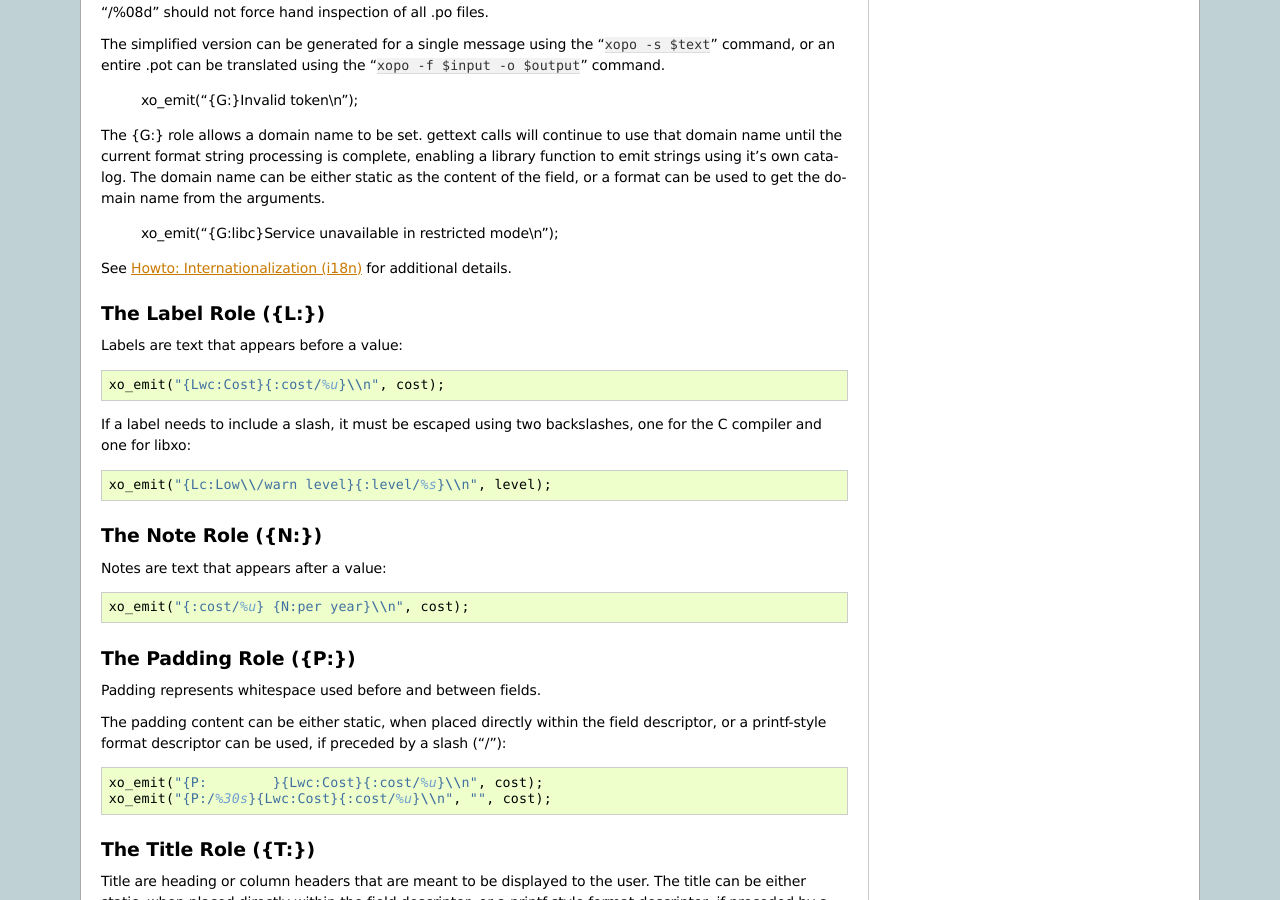
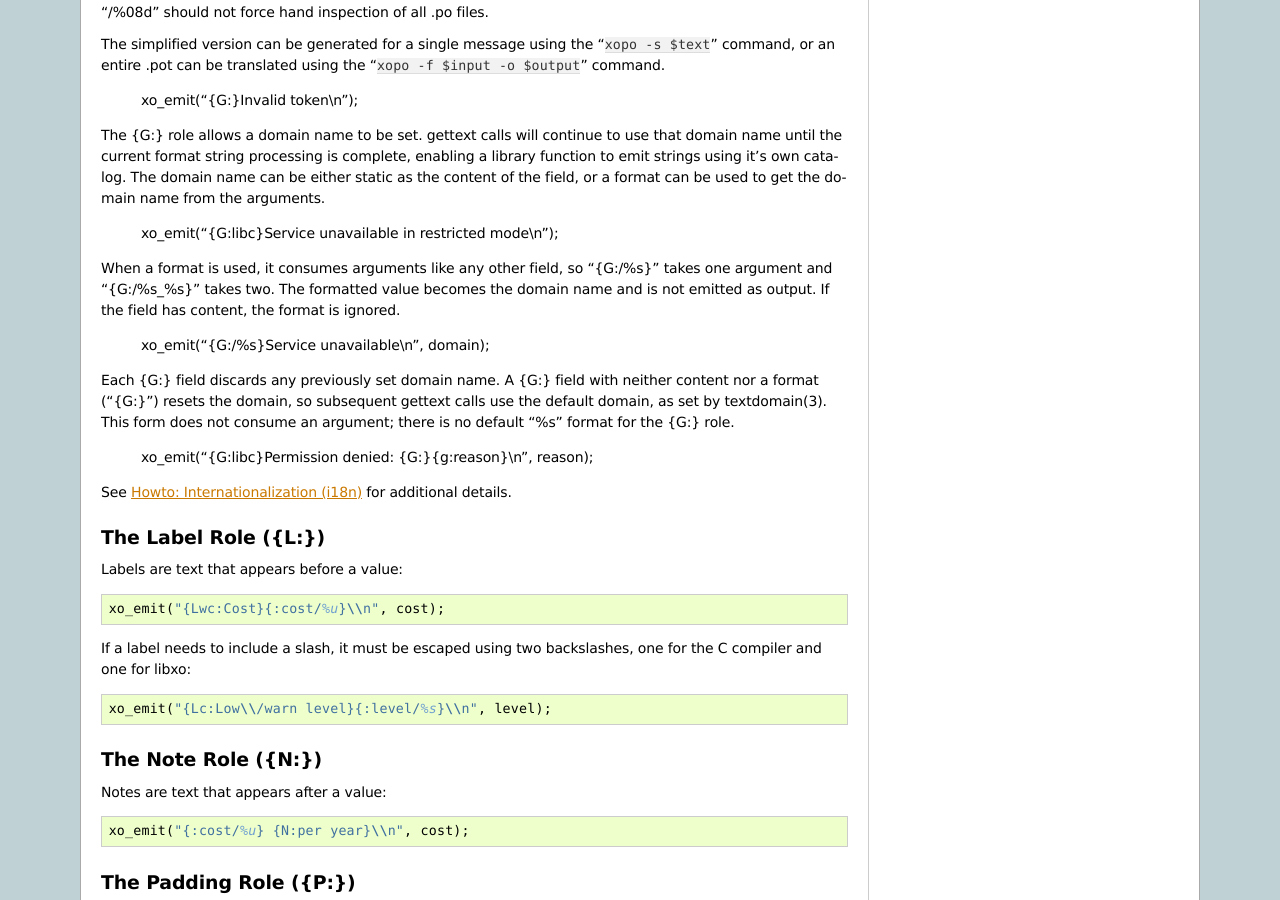
Before and after one commit to Juniper/libxo, a Sphinx documentation site: the page built from doc/field-roles.rst, in a window 1280 px wide and 900 px high, scrolled down 3476 px. Built offline with Sphinx 7.4.7, drawn with Linux system fonts in a browser that asks for light colours.

Commit message:
clarify function of empty "{G:}"

```diff
--- a/doc/field-roles.rst
+++ b/doc/field-roles.rst
@@ -200,6 +200,21 @@ from the arguments.
 
    xo_emit("{G:libc}Service unavailable in restricted mode\\n");
 
+When a format is used, it consumes arguments like any other field,
+so "{G:/%s}" takes one argument and "{G:/%s_%s}" takes two.  The
+formatted value becomes the domain name and is not emitted as
+output.  If the field has content, the format is ignored.
+
+   xo_emit("{G:/%s}Service unavailable\\n", domain);
+
+Each {G:} field discards any previously set domain name.  A {G:}
+field with neither content nor a format ("{G:}") resets the domain,
+so subsequent gettext calls use the default domain, as set by
+textdomain(3).  This form does not consume an argument; there is
+no default "%s" format for the {G:} role.
+
+   xo_emit("{G:libc}Permission denied: {G:}{g:reason}\\n", reason);
+
 See :ref:`i18n` for additional details.
 
 .. index:: Field Roles; Label
```
